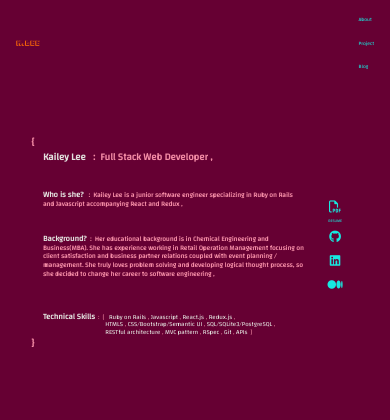
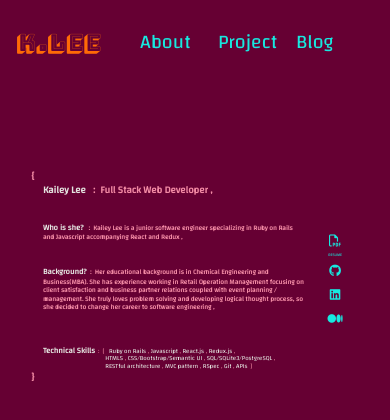
Before and after one commit to kailey16/kailey16.github.io, a React (Create React App) app: page /aboutme in a window 390 px wide. Shown: the top 420 px of the page. Built offline with nearby package versions, Linux system fonts and the light colour scheme; a web font is replaced by a local one.

Commit message:
working on home page responsive

```diff
--- a/src/AboutMe/AboutMe.js
+++ b/src/AboutMe/AboutMe.js
@@ -26,7 +26,7 @@ const AboutMe = () => {
 
       <div className="aboutmeIcons">
         <a target="_blank" rel="noopener noreferrer" href="https://drive.google.com/file/d/1SbjTS29VEL5foaeoAJDQ4nFTkxRkUs5z/view?usp=sharing">
-          <i class="far fa-file-pdf aboutmeIcon" /><br/>
+          <i className="far fa-file-pdf aboutmeIcon" /><br/>
           <p className="resume">RESUME</p>
         </a>
         <a target="_blank" rel="noopener noreferrer" href="https://github.com/kailey16">
--- a/src/Home/HomeText.js
+++ b/src/Home/HomeText.js
@@ -11,13 +11,13 @@ const HomeText = () => {
 
       <div className="mainIcons">
         <a href="/aboutme">
-          <i class="fas fa-info-circle mainIcon" />
+          <i className="fas fa-info-circle mainIcon" />
         </a>
         <a target="_blank" rel="noopener noreferrer" href="https://github.com/kailey16">
-          <i class="fab fa-github mainIcon" />
+          <i className="fab fa-github mainIcon" />
         </a>
         <a target="_blank" rel="noopener noreferrer" href="https://www.linkedin.com/in/kaileyleemcintosh/">
-          <i class="fab fa-linkedin mainIcon" />
+          <i className="fab fa-linkedin mainIcon" />
         </a>
       </div>
 
--- a/src/Navbar.js
+++ b/src/Navbar.js
@@ -4,11 +4,11 @@ import { Link } from 'react-router-dom'
 const Navbar = () => {
   return (
     <nav id="navbar" className="navbar navbar-expand-lg navbar-light bg-light">
-      <div class="container-fluid">
-        <div class="navbar-header">
+      <div className="container-fluid">
+        <div className="navbar-header">
           <a id="homeTitle" className="navbar-brand" href="/">K.Lee</a>
         </div>
-        <div className="nav navbar-nav navbar-right">
+        <div className="nav navbar-nav navbar-right navRight">
           <Link className="navOption nav-item nav-link active" to="/aboutme">About</Link>
           <Link className="navOption nav-item nav-link active" to="/project">Project</Link>
           <Link className="navOption nav-item nav-link active" to="/blog">Blog</Link>
--- a/src/style/App.css
+++ b/src/style/App.css
@@ -1,5 +1,6 @@
 @import url('https://fonts.googleapis.com/css?family=Alegreya+Sans+SC|Armata|Cabin|Changa|Gloria+Hallelujah|Kanit|Karla|Monda&display=swap');
 @import url('https://fonts.googleapis.com/css?family=Bai+Jamjuree|Be+Vietnam|Bungee+Inline|Bungee+Shade|Finger+Paint|Sulphur+Point&display=swap');
+@import url('https://fonts.googleapis.com/css?family=Cabin:400,500,600,700&display=swap');
   /* font-family: 'Karla', sans-serif; */
   /* font-family: 'Kanit', sans-serif; */
   /* font-family: 'Monda', sans-serif; */
@@ -13,8 +14,6 @@
   /* font-family: 'Be Vietnam', sans-serif; */
   /* font-family: 'Bungee Shade', cursive; */
 
-@import url('https://fonts.googleapis.com/css?family=Cabin:400,500,600,700&display=swap');
-
 /* Colors
   wine: #660033
   orange: #FF8B06
@@ -26,11 +25,12 @@
   dark-pink: #9a1750
  */
 
+
 body {
-  /* font-family: 'Cabin', sans-serif; */
   font-family: 'Changa', sans-serif;
   background-color: #660033;
 }
+
 
 /* NAVBAR */
 #navbar {
@@ -51,3 +51,23 @@ body {
   color: #17e9e0 !important;
   font-family: 'Changa', sans-serif;
 }
+
+
+
+@media only screen and (max-width: 450px) {
+  #navbar {
+    height: 10vh;
+    width: 100vw;
+    font-size: 5vw;
+  }
+
+  #homeTitle {
+    font-size: 6vw;
+  }
+
+  .navRight {
+    width: 60vw;
+    display: grid;
+    grid-template-columns: 20vw 20vw 20vw;
+  }
+}
--- a/src/style/Home.css
+++ b/src/style/Home.css
@@ -36,3 +36,16 @@
 .mainIcon:hover, .mainIcon:active {
   font-size: 3.5vw;
 }
+
+
+@media only screen and (max-width: 450px) {
+  #homeVideo {
+    display: none;
+  }
+
+  #homeText {
+    color: #e3e2df;
+    padding: 30vh 0 0 2vw;
+    font-size: 3.5vh;
+  }
+}
```
